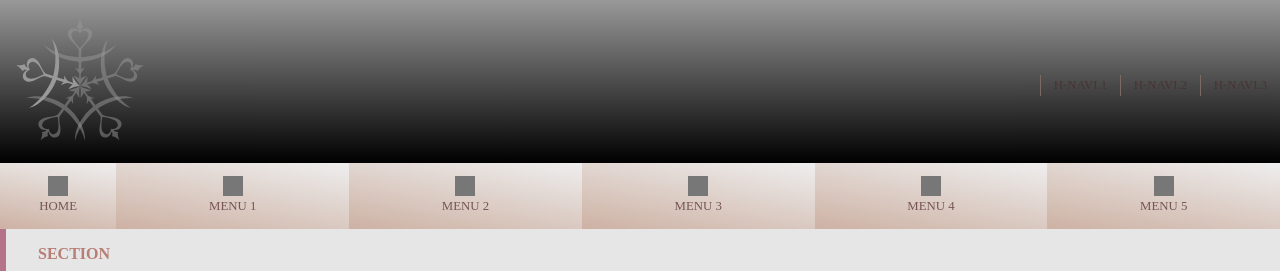
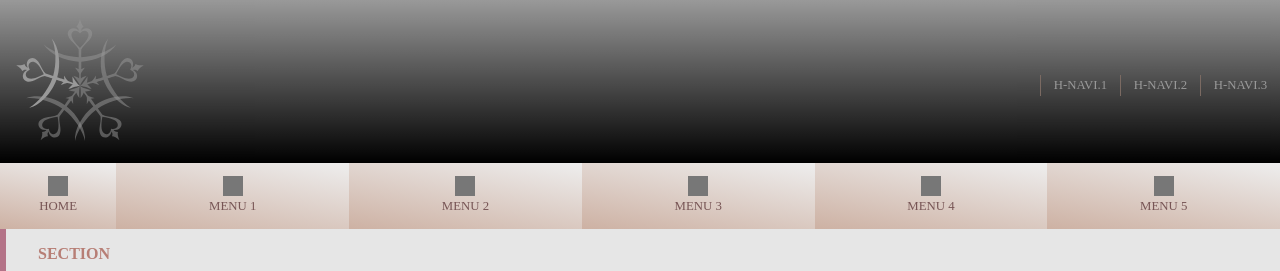
Before and after one commit to leo-loki/base, a PHP site: page /_index.html in a window 1280 px wide. Shown: the top 271 px of the page. Run offline with PHP 8.4, Linux system fonts and the light colour scheme; style sheets or scripts are compiled from the project's sources; some libraries are stand-ins or nearby versions.

Commit message:
v20190306.2204

```diff
--- a/css/responsive.css
+++ b/css/responsive.css
@@ -23,6 +23,8 @@ html, body {
     opacity: 0.5; }
   #common-header #logo svg path#ar {
     opacity: 1; }
+  #common-header nav ul li a {
+    color: #FFF; }
 
 main .container {
   min-width: 320px;
--- a/css/responsive.scss
+++ b/css/responsive.scss
@@ -37,6 +37,7 @@ html, body {
 			path#ar { opacity: 1; }
 		}
 	}
+ nav ul li a { color: #FFF; }
 }
 main {
 	.container {
```
